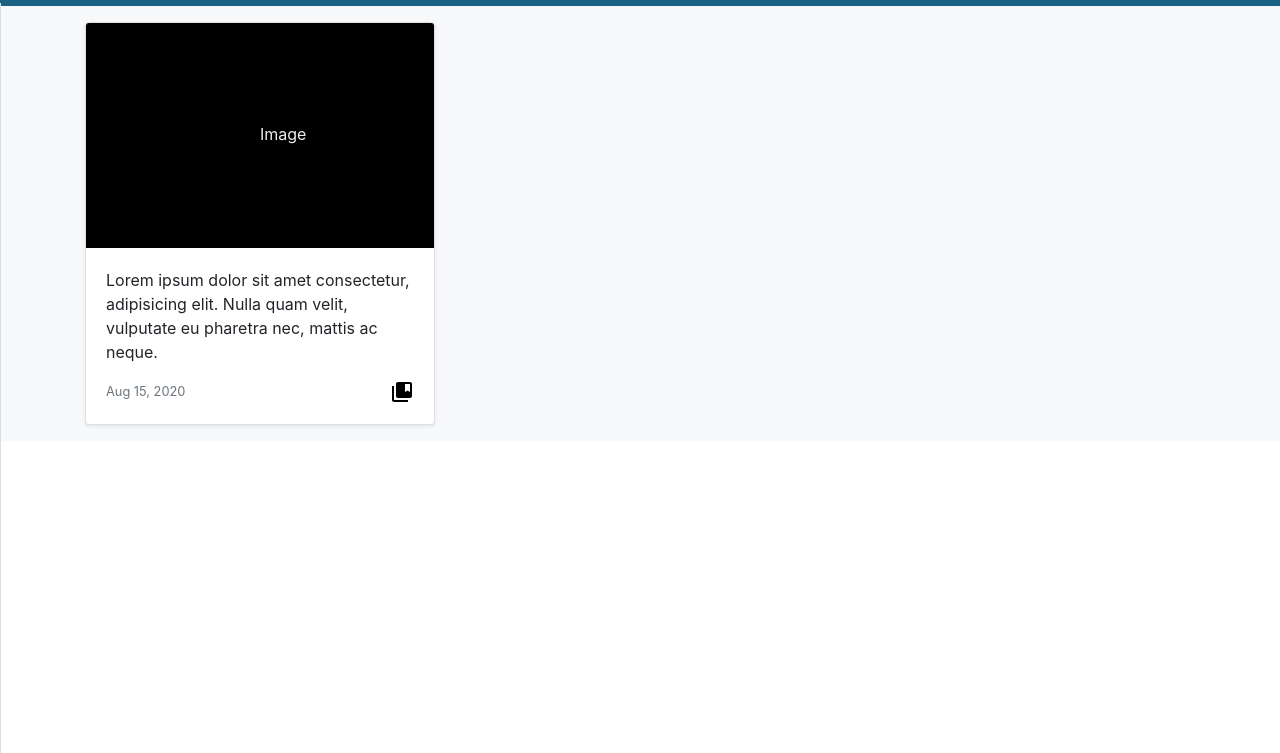
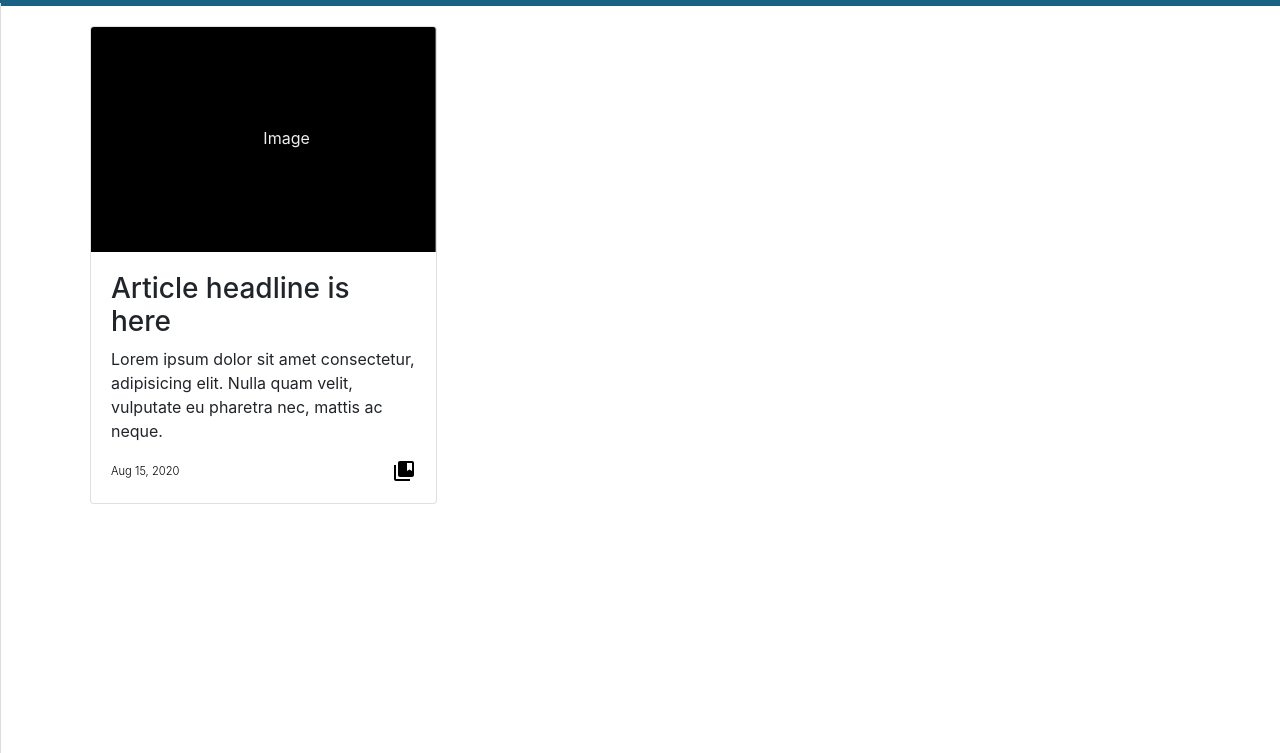
Before and after one commit to LiaMaggiorotto/uhray_sample_project, a plain HTML site: page index.html in a window 1280 px wide. Shown: the part 47-800 px from the top of the page. Drawn offline with nearby package versions, Linux system fonts and the light colour scheme.

Commit message:
cleans up code in main and adds article header to card. Styles small card text

```diff
--- a/index.html
+++ b/index.html
@@ -83,17 +83,22 @@
 
             <div class="side-collapse-container">
 
-                <div class="album py-5 bg-light">
-                    <div class="container">
+                <div class="album py-5">
+                    <div class="container card-body">
 
                       <div class="row row-cols-1 row-cols-sm-2 row-cols-md-3 g-3">
                         <div class="col">
-                          <div class="card shadow-sm">
+                            <div class="card">
                                 <svg class="bd-placeholder-img card-img-top" width="100%" height="225" xmlns="http://www.w3.org/2000/svg" role="img" aria-label="Placeholder: Thumbnail" preserveAspectRatio="xMidYMid slice" focusable="false"><title>Placeholder</title><rect width="100%" height="100%"></rect><text x="50%" y="50%" fill="#eceeef" dy=".3em">Image</text></svg>
 
                                 <div class="card-body">
+
+                                    <h3>Article headline is here</h3>
+
                                     <p class="card-text">Lorem ipsum dolor sit amet consectetur, adipisicing elit. Nulla quam velit, vulputate eu pharetra nec, mattis ac neque.</p>
+
                                     <div class="d-flex justify-content-between align-items-center">
+
                                         <small class="text-muted">Aug 15, 2020</small>
                                         <svg xmlns="http://www.w3.org/2000/svg" width="24" height="24" viewBox="0 0 24 24"><path d="M4 6H2v14c0 1.1.9 2 2 2h14v-2H4V6zm16-4H8c-1.1 0-2 .9-2 2v12c0 1.1.9 2 2 2h12c1.1 0 2-.9 2-2V4c0-1.1-.9-2-2-2zm0 10l-2.5-1.5L15 12V4h5v8z"/></svg>
                                     </div>
--- a/styles/main.css
+++ b/styles/main.css
@@ -58,6 +58,8 @@ i.fas {
 }
 
 .side-collapse-container {
+    padding-right: .5rem;
+    padding-left: .5rem;
     margin-right: auto;
     margin-left: auto;
 }
@@ -87,6 +89,12 @@ i.fas {
 /* Main */
 
 .py-5 {
-    padding-top: 1rem!important;
-    padding-bottom: 1rem!important;
+    padding-top: 0!important;
+    padding-bottom: 0!important;
 }
+
+.text-muted {
+    color: #000!important;
+    font-weight: 300;
+    font-size: 70%;
+}
```
Lines whose indentation alone changed are shown as unchanged.
